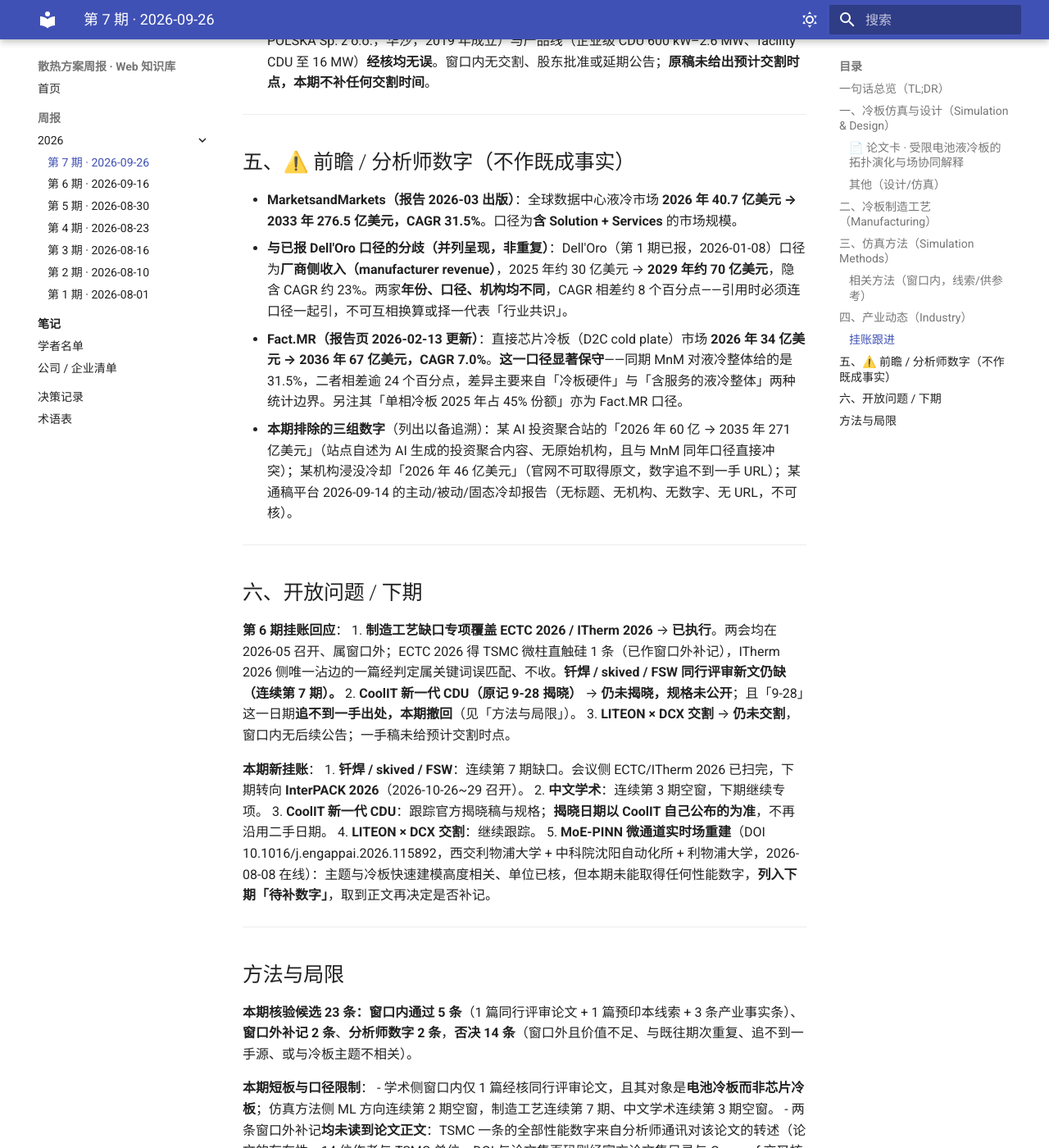
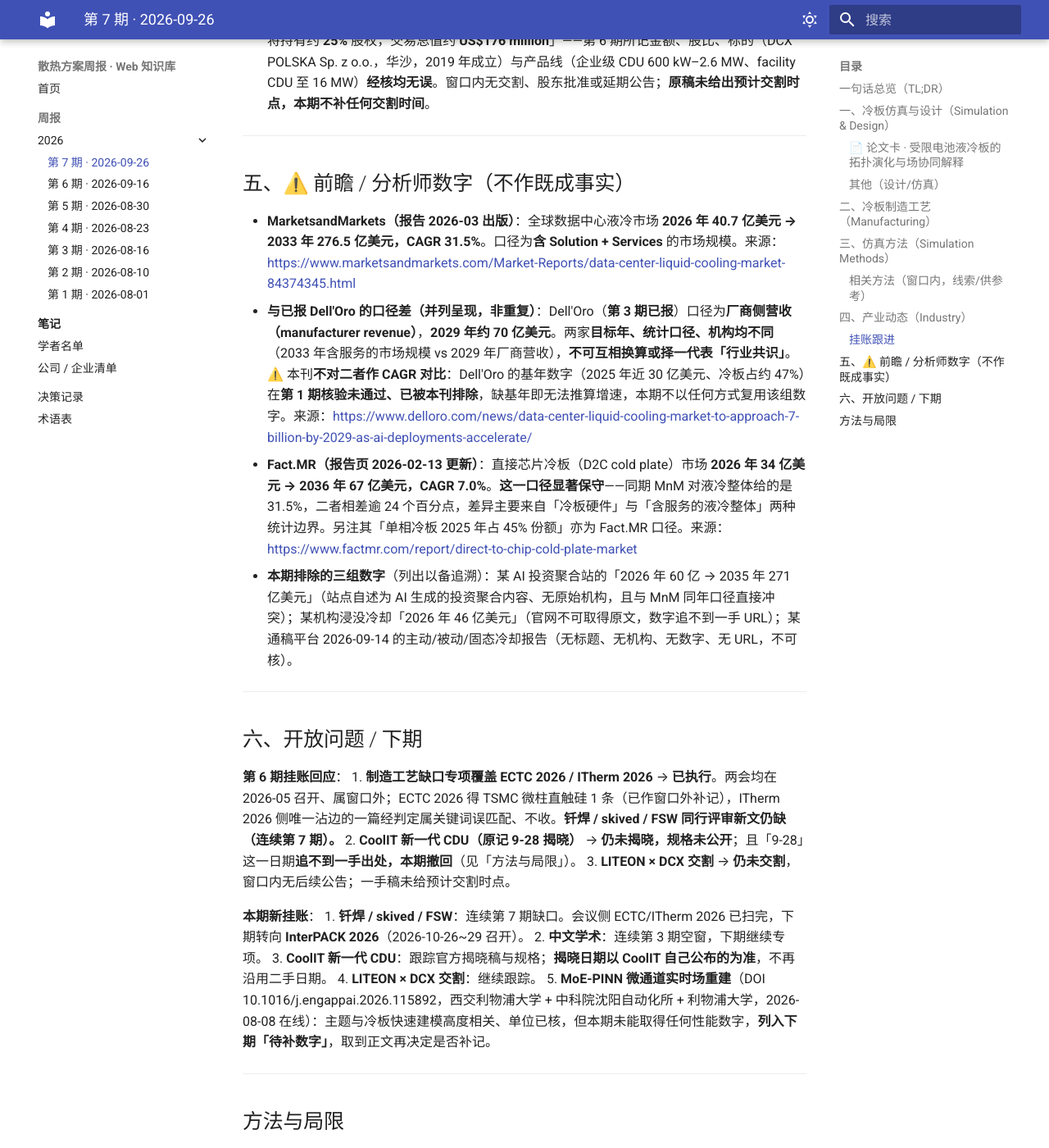
Before and after one commit to liyf1640/thermal_cooling_weekly_report, an MkDocs documentation site: the page built from docs/briefings/2026/2026-09-26.md, in a window 1280 px wide and 1400 px high, scrolled down 4928 px. Shown: the whole window at 82% size. Built offline with MkDocs 1.6.1 and Material for MkDocs 9.7.7, drawn with Linux system fonts in a browser that asks for light colours; some of the changed text lies outside the part shown.

Commit message:
briefing: 第 7 期自审修正三处
1. 第五节 Dell'Oro 条目：期号由「第 1 期」改为「第 3 期」（第 1 期是把其具体数字
   列为核验未通过而排除的那期）；删去 2025 年约 30 亿美元这一基年数字与据其推算的
   「隐含 CAGR 约 23%」——该数字第 1 期核验未通过，不得复用；改为只引 2029 年目标值
   并说明不作 CAGR 对比。
2. TSMC 补记的口径句原只覆盖「数字」，扩为覆盖「性能数字与工艺要点」——微柱成形时序
   与密封材料需求同样出自分析师转述，不应读作经核事实。
3. 第五节三条分析师数字补上一手来源 URL（rules.md 第 3 条）。

Co-Authored-By: Claude Opus 5 (1M context) <noreply@anthropic.com>

```diff
--- a/docs/briefings/2026/2026-09-26.md
+++ b/docs/briefings/2026/2026-09-26.md
@@ -72,9 +72,9 @@
 
 ## 五、⚠️ 前瞻 / 分析师数字（不作既成事实）
 
-- **MarketsandMarkets（报告 2026-03 出版）**：全球数据中心液冷市场 **2026 年 40.7 亿美元 → 2033 年 276.5 亿美元，CAGR 31.5%**。口径为**含 Solution + Services** 的市场规模。
-- **与已报 Dell'Oro 口径的分歧（并列呈现，非重复）**：Dell'Oro（第 1 期已报，2026-01-08）口径为**厂商侧收入（manufacturer revenue）**，2025 年约 30 亿美元 → **2029 年约 70 亿美元**，隐含 CAGR 约 23%。两家**年份、口径、机构均不同**，CAGR 相差约 8 个百分点——引用时必须连口径一起引，不可互相换算或择一代表「行业共识」。
-- **Fact.MR（报告页 2026-02-13 更新）**：直接芯片冷板（D2C cold plate）市场 **2026 年 34 亿美元 → 2036 年 67 亿美元，CAGR 7.0%**。**这一口径显著保守**——同期 MnM 对液冷整体给的是 31.5%，二者相差逾 24 个百分点，差异主要来自「冷板硬件」与「含服务的液冷整体」两种统计边界。另注其「单相冷板 2025 年占 45% 份额」亦为 Fact.MR 口径。
+- **MarketsandMarkets（报告 2026-03 出版）**：全球数据中心液冷市场 **2026 年 40.7 亿美元 → 2033 年 276.5 亿美元，CAGR 31.5%**。口径为**含 Solution + Services** 的市场规模。来源：<https://www.marketsandmarkets.com/Market-Reports/data-center-liquid-cooling-market-84374345.html>
+- **与已报 Dell'Oro 的口径差（并列呈现，非重复）**：Dell'Oro（**第 3 期已报**）口径为**厂商侧营收（manufacturer revenue）**，**2029 年约 70 亿美元**。两家**目标年、统计口径、机构均不同**（2033 年含服务的市场规模 vs 2029 年厂商营收），**不可互相换算或择一代表「行业共识」**。⚠️ 本刊**不对二者作 CAGR 对比**：Dell'Oro 的基年数字（2025 年近 30 亿美元、冷板占约 47%）在**第 1 期核验未通过、已被本刊排除**，缺基年即无法推算增速，本期不以任何方式复用该组数字。来源：<https://www.delloro.com/news/data-center-liquid-cooling-market-to-approach-7-billion-by-2029-as-ai-deployments-accelerate/>
+- **Fact.MR（报告页 2026-02-13 更新）**：直接芯片冷板（D2C cold plate）市场 **2026 年 34 亿美元 → 2036 年 67 亿美元，CAGR 7.0%**。**这一口径显著保守**——同期 MnM 对液冷整体给的是 31.5%，二者相差逾 24 个百分点，差异主要来自「冷板硬件」与「含服务的液冷整体」两种统计边界。另注其「单相冷板 2025 年占 45% 份额」亦为 Fact.MR 口径。来源：<https://www.factmr.com/report/direct-to-chip-cold-plate-market>
 - **本期排除的三组数字**（列出以备追溯）：某 AI 投资聚合站的「2026 年 60 亿 → 2035 年 271 亿美元」（站点自述为 AI 生成的投资聚合内容、无原始机构，且与 MnM 同年口径直接冲突）；某机构浸没冷却「2026 年 46 亿美元」（官网不可取得原文，数字追不到一手 URL）；某通稿平台 2026-09-14 的主动/被动/固态冷却报告（无标题、无机构、无数字、无 URL，不可核）。
 
 ---
@@ -101,7 +101,8 @@
 
 **本期短板与口径限制**：
 - 学术侧窗口内仅 1 篇经核同行评审论文，且其对象是**电池冷板而非芯片冷板**；仿真方法侧 ML 方向连续第 2 期空窗，制造工艺连续第 7 期、中文学术连续第 3 期空窗。
-- 两条窗口外补记**均未读到论文正文**：TSMC 一条的全部性能数字来自分析师通讯对该论文的转述（论文的存在性、14 位作者与 TSMC 单位、DOI 与论文集页码则经官方论文集目录与 Crossref 交叉核实）；M-FFF 一条因非开放获取，只能给定性结论、不写数字。
+- 两条窗口外补记**均未读到论文正文**：TSMC 一条的全部性能数字**与工艺要点**均来自分析师通讯对该论文的转述（论文的存在性、14 位作者与 TSMC 单位、DOI 与论文集页码则经官方论文集目录与 Crossref 交叉核实）；M-FFF 一条因非开放获取，只能给定性结论、不写数字。
+- 第五节的 Dell'Oro 条目**只引其 2029 年目标值**：该机构的基年数字（2025 年近 30 亿美元、冷板占约 47%）在第 1 期核验未通过，本刊此后未再采用，故本期不对 Dell'Oro 与 MarketsandMarkets 作增速（CAGR）对比，只并列呈现口径差。
 - 第一节论文卡的数字取自出版商摘要，正文细节（网格无关性、湍流模型）未核。
 
 **对前期内容的更正**：
```
Also changed, not shown: other parts of docs/briefings/2026/2026-09-26.md (+1 -1 lines).
